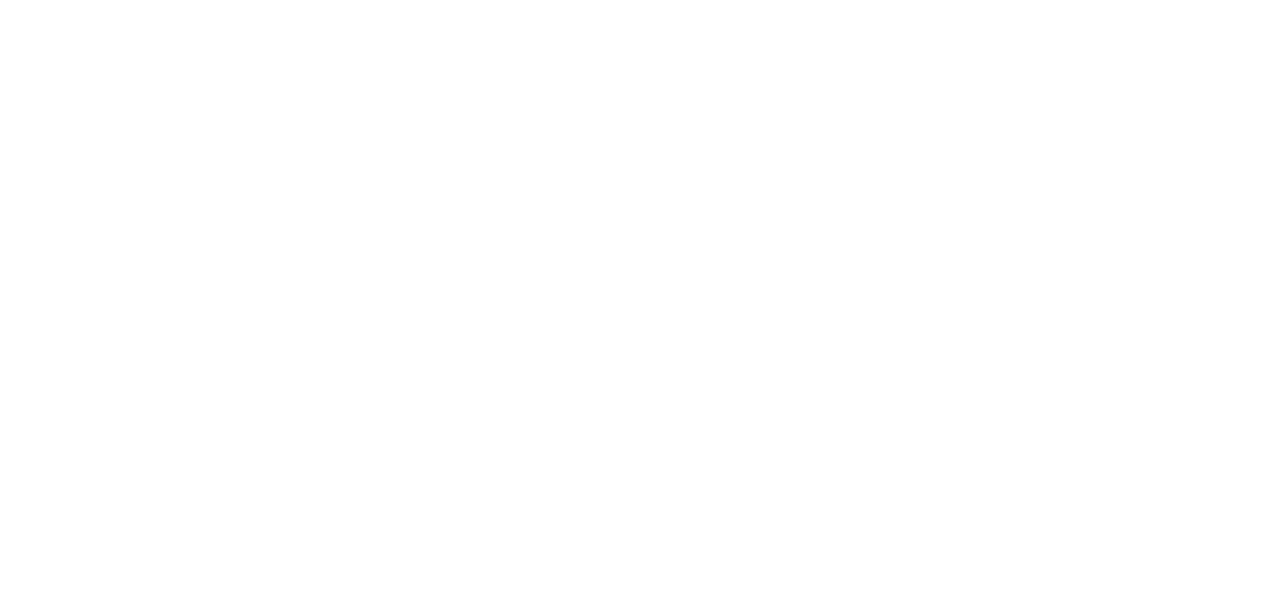
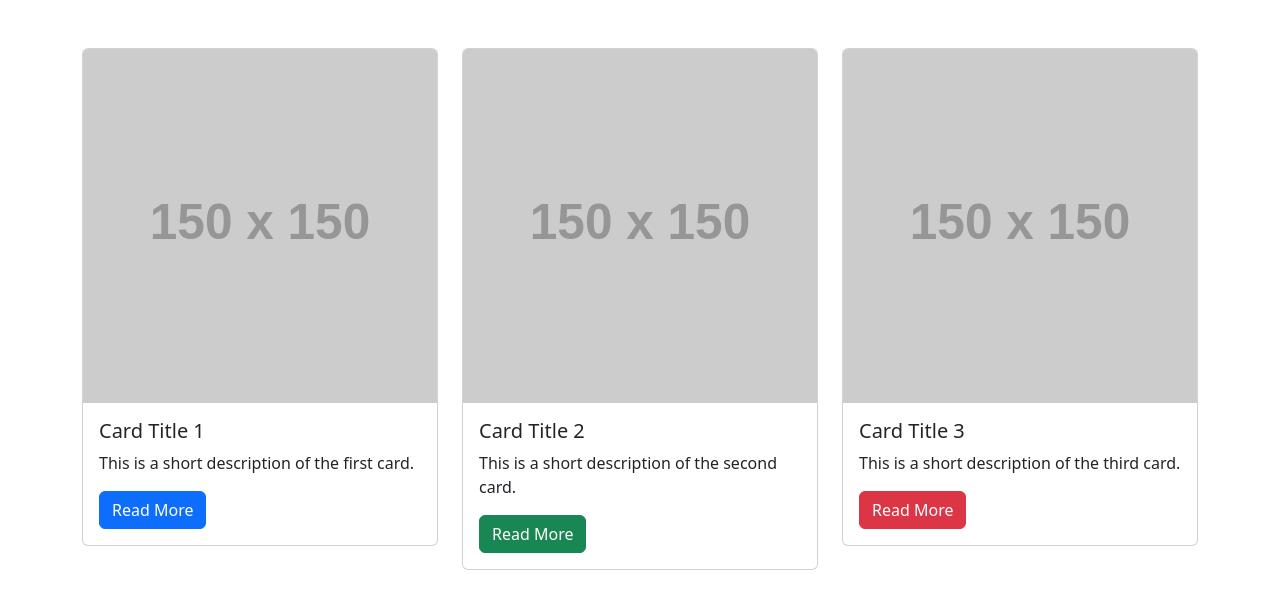
Before and after one commit to HiJohnDoe/sample_website, a plain HTML site: page iven.html in a window 1280 px wide. Drawn offline with nearby package versions, Linux system fonts and the light colour scheme; placeholder pictures from the web are drawn by us.

Commit message:
Added html file with BS cards

```diff
--- a/iven.html
+++ b/iven.html
@@ -3,9 +3,44 @@
 <head>
     <meta charset="UTF-8">
     <meta name="viewport" content="width=device-width, initial-scale=1.0">
-    <title>Document</title>
+    <title>Iven Bootstrap Cards</title>
+    <link href="https://cdn.jsdelivr.net/npm/bootstrap@5.3.0/dist/css/bootstrap.min.css" rel="stylesheet">
 </head>
 <body>
-
+    <div class="container mt-5">
+        <div class="row">
+            <div class="col-md-4">
+                <div class="card">
+                    <img src="https://via.placeholder.com/150" class="card-img-top" alt="Card Image">
+                    <div class="card-body">
+                        <h5 class="card-title">Card Title 1</h5>
+                        <p class="card-text">This is a short description of the first card.</p>
+                        <a href="#" class="btn btn-primary">Read More</a>
+                    </div>
+                </div>
+            </div>
+            <div class="col-md-4">
+                <div class="card">
+                    <img src="https://via.placeholder.com/150" class="card-img-top" alt="Card Image">
+                    <div class="card-body">
+                        <h5 class="card-title">Card Title 2</h5>
+                        <p class="card-text">This is a short description of the second card.</p>
+                        <a href="#" class="btn btn-success">Read More</a>
+                    </div>
+                </div>
+            </div>
+            <div class="col-md-4">
+                <div class="card">
+                    <img src="https://via.placeholder.com/150" class="card-img-top" alt="Card Image">
+                    <div class="card-body">
+                        <h5 class="card-title">Card Title 3</h5>
+                        <p class="card-text">This is a short description of the third card.</p>
+                        <a href="#" class="btn btn-danger">Read More</a>
+                    </div>
+                </div>
+            </div>
+        </div>
+    </div>
+    <script src="https://cdn.jsdelivr.net/npm/bootstrap@5.3.0/dist/js/bootstrap.bundle.min.js"></script>
 </body>
 </html>
```
